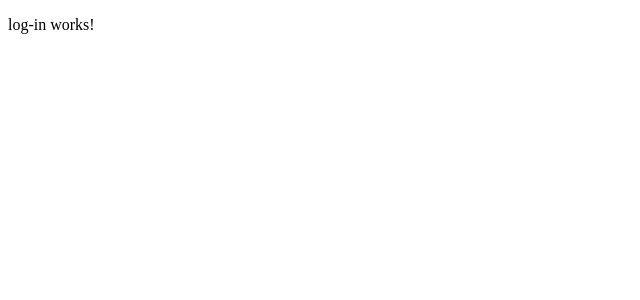
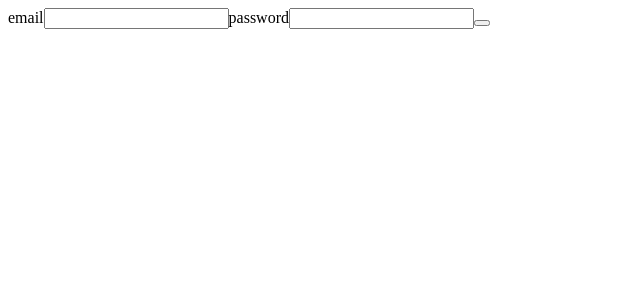
Before and after one commit to ChrisSensebe/angular-ngrx-starter, an Angular app: page /login in a window 1280 px wide. Shown: the top 300 px of the page, without its empty margins (0-640 px from the left). Built offline with nearby package versions, Linux system fonts and the light colour scheme.

Commit message:
adding form for login

```diff
--- a/src/app/app.module.ts
+++ b/src/app/app.module.ts
@@ -5,6 +5,7 @@ import {LandingComponent} from './components/landing/landing.component';
 import {SignUpComponent} from './components/sign-up/sign-up.component';
 import {LogInComponent} from './components/log-in/log-in.component';
 import {AppRoutingModule} from './app-routing.module';
+import {ReactiveFormsModule} from '@angular/forms';
 
 
 @NgModule({
@@ -16,7 +17,8 @@ import {AppRoutingModule} from './app-routing.module';
   ],
   imports: [
     BrowserModule,
-    AppRoutingModule
+    AppRoutingModule,
+    ReactiveFormsModule
   ],
   providers: [],
   bootstrap: [AppComponent]
--- a/src/app/components/log-in/log-in.component.html
+++ b/src/app/components/log-in/log-in.component.html
@@ -1,3 +1,7 @@
-<p>
-  log-in works!
-</p>
+<div [formGroup]="loginForm">
+  <label for="email">email</label>
+  <input id="email" type="text" formControlName="email">
+  <label for="password">password</label>
+  <input id="password" type="password" formControlName="password">
+  <button (click)="login()"></button>
+</div>
--- a/src/app/components/log-in/log-in.component.ts
+++ b/src/app/components/log-in/log-in.component.ts
@@ -1,4 +1,5 @@
 import { Component, OnInit } from '@angular/core';
+import {FormControl, FormGroup, Validators} from '@angular/forms';
 
 @Component({
   selector: 'app-log-in',
@@ -7,9 +8,19 @@ import { Component, OnInit } from '@angular/core';
 })
 export class LogInComponent implements OnInit {
 
-  constructor() { }
+  loginForm: FormGroup;
+
+  constructor() {
+    this.loginForm = new FormGroup({
+      email: new FormControl('', [Validators.required, Validators.email]),
+      password: new FormControl('', Validators.required)
+    })
+  }
 
   ngOnInit() {
   }
 
+  login() {
+    // TODO
+  }
 }
```
